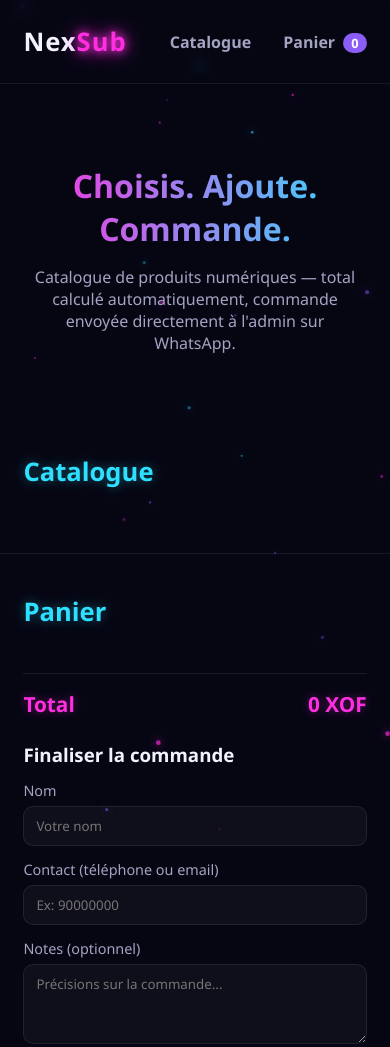
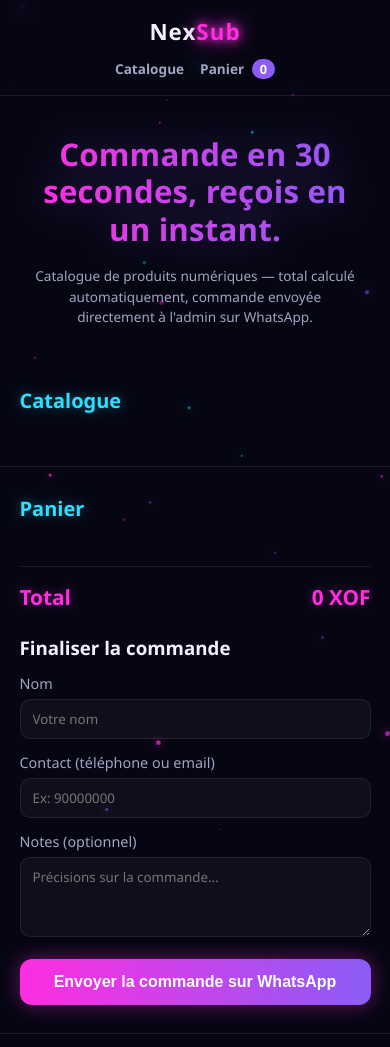
Before and after one commit to deffo225/Nexsub, a website: page public/index.html in a window 390 px wide. Shown: the top 1047 px of the page. Drawn offline with Linux system fonts and the light colour scheme; no server answers.

Commit message:
Add files via upload

```diff
--- a/public/index.html
+++ b/public/index.html
@@ -18,7 +18,7 @@
   </header>
 
   <section class="hero">
-    <h1>Choisis. Ajoute. Commande.</h1>
+    <h1>Commande en 30 secondes, reçois en un instant.</h1>
     <p>Catalogue de produits numériques — total calculé automatiquement, commande envoyée directement à l'admin sur WhatsApp.</p>
   </section>
 
--- a/public/style.css
+++ b/public/style.css
@@ -36,7 +36,9 @@ body {
   display: flex;
   justify-content: space-between;
   align-items: center;
-  padding: 24px 6%;
+  flex-wrap: wrap;
+  gap: 12px;
+  padding: 20px 6%;
   backdrop-filter: blur(6px);
   border-bottom: 1px solid var(--border);
 }
@@ -45,18 +47,25 @@ body {
   font-size: 1.6rem;
   font-weight: 800;
   letter-spacing: 1px;
+  white-space: nowrap;
 }
 .logo span {
   color: var(--neon-pink);
   text-shadow: 0 0 10px var(--neon-pink), 0 0 20px var(--neon-pink);
 }
 
+nav {
+  display: flex;
+  gap: 20px;
+  flex-wrap: wrap;
+}
 nav a {
   color: var(--text-dim);
   text-decoration: none;
-  margin-left: 28px;
   font-weight: 600;
+  font-size: 0.95rem;
   transition: color 0.2s;
+  white-space: nowrap;
 }
 nav a:hover { color: var(--neon-blue); text-shadow: 0 0 8px var(--neon-blue); }
 
@@ -72,20 +81,30 @@ nav a:hover { color: var(--neon-blue); text-shadow: 0 0 8px var(--neon-blue); }
 
 .hero {
   text-align: center;
-  padding: 80px 6% 60px;
+  padding: 64px 6% 48px;
 }
 .hero h1 {
-  font-size: clamp(2rem, 5vw, 3.2rem);
-  background: linear-gradient(90deg, var(--neon-pink), var(--neon-blue));
+  font-size: clamp(1.9rem, 6vw, 3.2rem);
+  line-height: 1.2;
+  font-weight: 800;
+  letter-spacing: 0.5px;
+  background: linear-gradient(90deg, var(--neon-pink), var(--neon-purple), var(--neon-blue));
+  background-size: 200% auto;
   -webkit-background-clip: text;
   background-clip: text;
   color: transparent;
-  margin-bottom: 16px;
+  filter: drop-shadow(0 0 18px rgba(139, 92, 246, 0.35));
+  margin-bottom: 18px;
+  word-break: keep-all;
+  overflow-wrap: break-word;
 }
 .hero p {
   color: var(--text-dim);
   max-width: 560px;
   margin: 0 auto;
+  font-size: clamp(0.9rem, 2.5vw, 1rem);
+  line-height: 1.5;
+  padding: 0 8px;
 }
 
 .catalog, .cart-section {
@@ -130,11 +149,14 @@ nav a:hover { color: var(--neon-blue); text-shadow: 0 0 8px var(--neon-blue); }
   text-align: center;
   margin-bottom: 12px;
   background: rgba(255,255,255,0.03);
+  overflow: hidden;
 }
 .product-logo img {
   width: 100%; height: 100%;
   object-fit: contain;
-  border-radius: 12px;
+  border-radius: 10px;
+  background: #fff;
+  padding: 6px;
 }
 
 .product-card h3 {
@@ -321,3 +343,69 @@ nav a:hover { color: var(--neon-blue); text-shadow: 0 0 8px var(--neon-blue); }
   font-size: 0.8rem;
   border-top: 1px solid var(--border);
 }
+
+/* ---------- Mobile ---------- */
+@media (max-width: 600px) {
+  .site-header {
+    padding: 16px 5%;
+    justify-content: center;
+    text-align: center;
+  }
+  .logo {
+    width: 100%;
+    text-align: center;
+    font-size: 1.4rem;
+  }
+  nav {
+    width: 100%;
+    justify-content: center;
+    gap: 16px;
+  }
+  nav a {
+    font-size: 0.85rem;
+  }
+
+  .hero {
+    padding: 40px 6% 32px;
+  }
+  .hero h1 {
+    font-size: clamp(1.5rem, 8vw, 2rem);
+    letter-spacing: 0.2px;
+  }
+  .hero p {
+    font-size: 0.85rem;
+  }
+
+  .catalog, .cart-section {
+    padding: 28px 5%;
+  }
+  .catalog h2, .cart-section h2 {
+    font-size: 1.25rem;
+  }
+
+  .product-grid {
+    grid-template-columns: 1fr 1fr;
+    gap: 12px;
+  }
+  .product-card {
+    padding: 14px;
+  }
+  .product-card h3 {
+    font-size: 0.95rem;
+  }
+  .product-logo {
+    width: 44px;
+    height: 44px;
+    margin-bottom: 8px;
+  }
+
+  .checkout-form {
+    max-width: 100%;
+  }
+}
+
+@media (max-width: 380px) {
+  .product-grid {
+    grid-template-columns: 1fr;
+  }
+}
```
